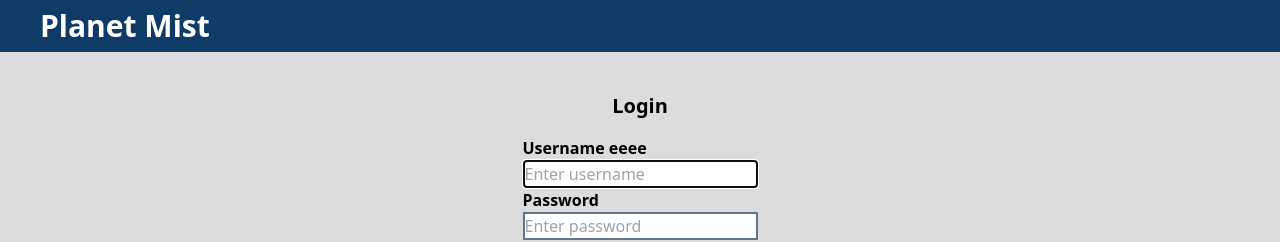
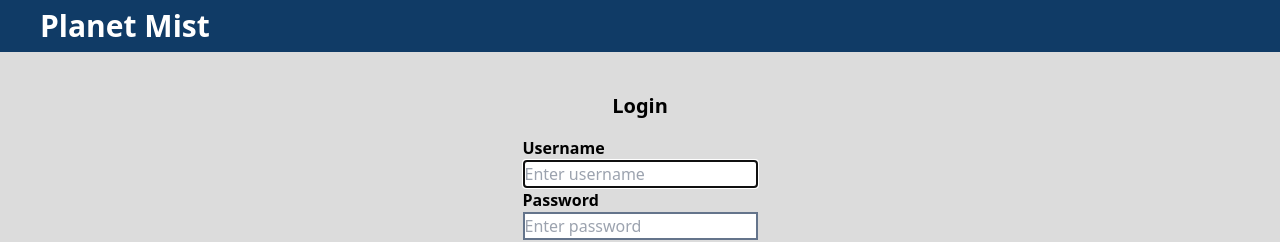
Before and after one commit to sysdale/planet-mist, a React (Create React App) app in the folder frontend/: page / in a window 1280 px wide. Shown: the top 242 px of the page. Built offline with nearby package versions, Linux system fonts and the light colour scheme.

Commit message:
v1 production

```diff
--- a/frontend/src/components/admin/Login.js
+++ b/frontend/src/components/admin/Login.js
@@ -101,7 +101,7 @@ const Login = () => {
 
       <form onSubmit={handleSubmit}>
         <div className="flex-col">
-          <label className="font-semibold">Username eeee</label>
+          <label className="font-semibold">Username</label>
           <div>
             <input
               name="username"
```
